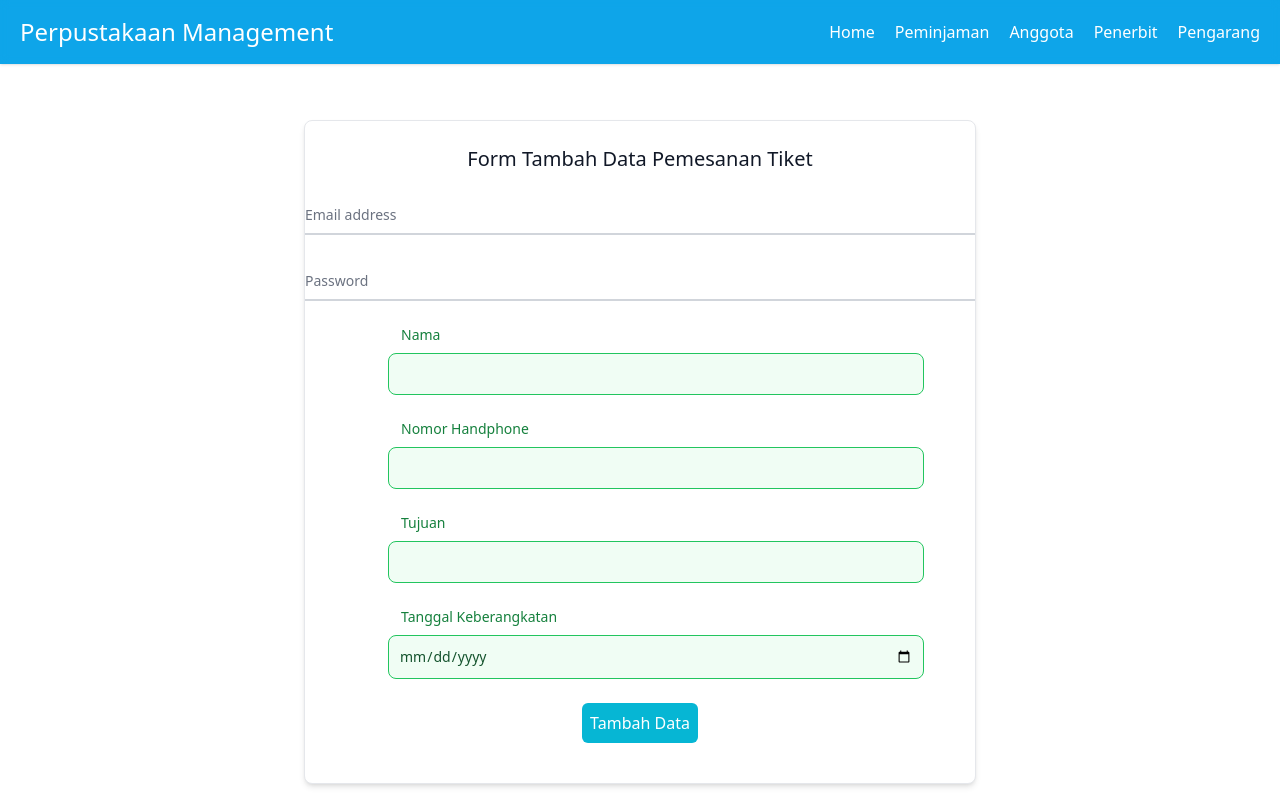
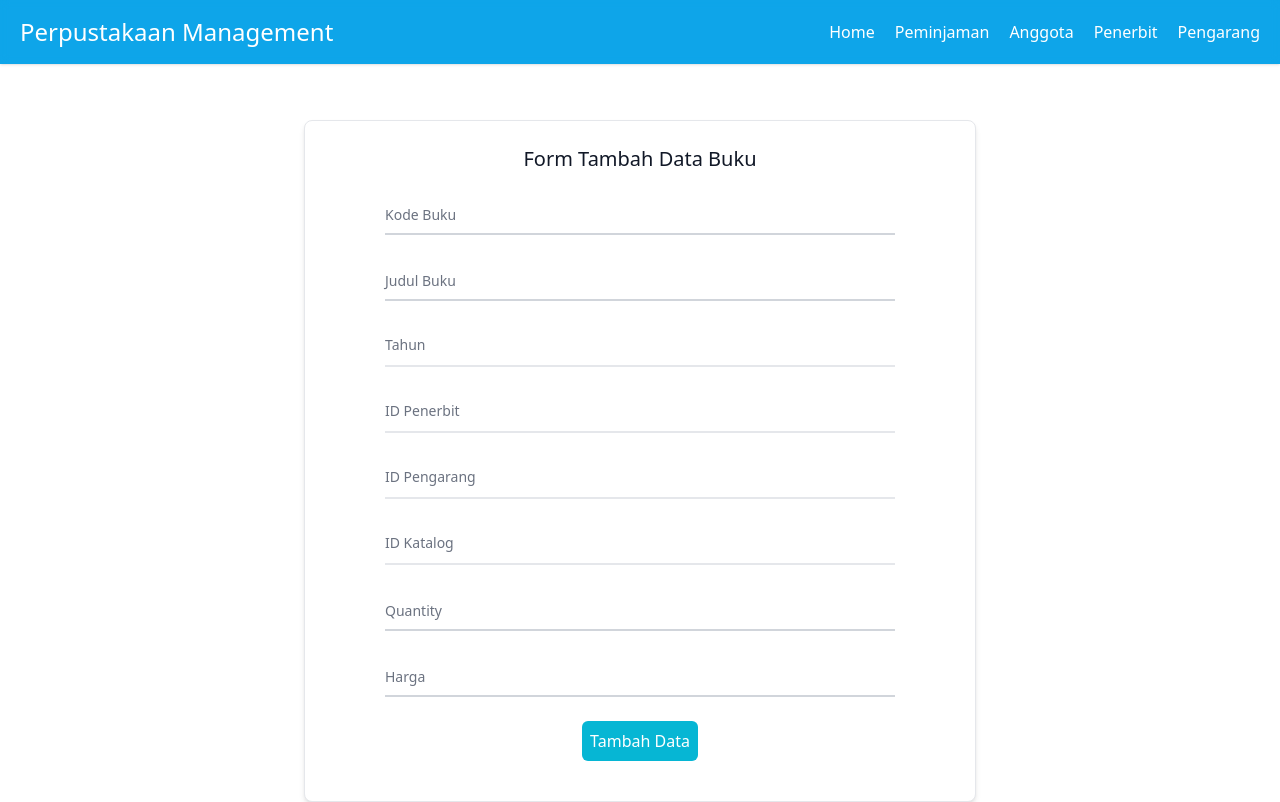
Before and after one commit to next-js-team/store-management-store, a PHP site: the page made by index.php in a window 1280 px wide. Run offline with PHP 8.4, Linux system fonts and the light colour scheme; data that the repository does not hold is empty; some libraries are stand-ins or nearby versions.

Commit message:
update form add

```diff
--- a/view/view_add.php
+++ b/view/view_add.php
@@ -7,6 +7,8 @@
 	<meta name="viewport" content="width=device-width, initial-scale=1.0">
 	<title>Document</title>
 	<script src="https://cdn.tailwindcss.com"></script>
+	<!-- <link href="https://cdnjs.cloudflare.com/ajax/libs/flowbite/1.6.2/flowbite.min.css" rel="stylesheet" /> -->
+
 </head>
 
 <body>
@@ -39,59 +41,101 @@
 
 					<div class="flex flex-col items-center pb-10">
 
-						<h1 class="mb-1 mt-6 text-xl font-medium text-gray-900 dark:text-white">Form Tambah Data Pemesanan Tiket</h1>
+						<h1 class="mb-1 mt-6 text-xl font-medium text-gray-900 dark:text-white">Form Tambah Data Buku</h1>
 
 						<div class="mt-4 w-full">
 							<form action="" method="POST">
-								<div class="flex flex-col">
+								<div class="flex flex-col mx-20">
 
 
 
 									<div class="relative z-0 w-full mb-6 group">
-										<input type="email" name="floating_email" id="floating_email" class="block py-2.5 px-0 w-full text-sm text-gray-900 bg-transparent border-0 border-b-2 border-gray-300 appearance-none dark:text-white dark:border-gray-600 dark:focus:border-blue-500 focus:outline-none focus:ring-0 focus:border-blue-600 peer" placeholder=" " required />
-										<label for="floating_email" class="peer-focus:font-medium absolute text-sm text-gray-500 dark:text-gray-400 duration-300 transform -translate-y-6 scale-75 top-3 -z-10 origin-[0] peer-focus:left-0 peer-focus:text-blue-600 peer-focus:dark:text-blue-500 peer-placeholder-shown:scale-100 peer-placeholder-shown:translate-y-0 peer-focus:scale-75 peer-focus:-translate-y-6">Email address</label>
+										<input type="text" name="kodebuku" id="" class="block py-2.5 px-0 w-full text-sm text-gray-900 bg-transparent border-0 border-b-2 border-gray-300 appearance-none dark:text-white dark:border-gray-600 dark:focus:border-blue-500 focus:outline-none focus:ring-0 focus:border-blue-600 peer" placeholder=" " required />
+										<label class="peer-focus:font-medium absolute text-sm text-gray-500 dark:text-gray-400 duration-300 transform -translate-y-6 scale-75 top-3 -z-10 origin-[0] peer-focus:left-0 peer-focus:text-blue-600 peer-focus:dark:text-blue-500 peer-placeholder-shown:scale-100 peer-placeholder-shown:translate-y-0 peer-focus:scale-75 peer-focus:-translate-y-6">Kode Buku</label>
 									</div>
 									<div class="relative z-0 w-full mb-6 group">
-										<input type="password" name="floating_password" id="floating_password" class="block py-2.5 px-0 w-full text-sm text-gray-900 bg-transparent border-0 border-b-2 border-gray-300 appearance-none dark:text-white dark:border-gray-600 dark:focus:border-blue-500 focus:outline-none focus:ring-0 focus:border-blue-600 peer" placeholder=" " required />
-										<label for="floating_password" class="peer-focus:font-medium absolute text-sm text-gray-500 dark:text-gray-400 duration-300 transform -translate-y-6 scale-75 top-3 -z-10 origin-[0] peer-focus:left-0 peer-focus:text-blue-600 peer-focus:dark:text-blue-500 peer-placeholder-shown:scale-100 peer-placeholder-shown:translate-y-0 peer-focus:scale-75 peer-focus:-translate-y-6">Password</label>
+										<input type="text" name="judulbuku" id="floating_password" class="block py-2.5 px-0 w-full text-sm text-gray-900 bg-transparent border-0 border-b-2 border-gray-300 appearance-none dark:text-white dark:border-gray-600 dark:focus:border-blue-500 focus:outline-none focus:ring-0 focus:border-blue-600 peer" placeholder=" " required />
+										<label class="peer-focus:font-medium absolute text-sm text-gray-500 dark:text-gray-400 duration-300 transform -translate-y-6 scale-75 top-3 -z-10 origin-[0] peer-focus:left-0 peer-focus:text-blue-600 peer-focus:dark:text-blue-500 peer-placeholder-shown:scale-100 peer-placeholder-shown:translate-y-0 peer-focus:scale-75 peer-focus:-translate-y-6">Judul Buku</label>
 									</div>
-									<!-- Nama -->
-									<div class="mb-6 mx-4 w-full  ">
-										<label for="username-error" class="block mb-2 ml-20 text-sm font-medium text-green-700 dark:text-green-500">Nama</label>
-										<div class="grid place-items-center">
-											<input required name="nama" type="text" id="" class="w-[80%] bg-green-50 border border-green-500 text-green-900 placeholder-green-700 text-sm rounded-lg focus:ring-green-500 focus:border-green-500 block p-2.5 dark:bg-green-100 dark:border-green-400">
-										</div>
+
+									<div class="relative z-0 w-full mb-6 group">
+
+										<!-- <label for="underline_select" class="sr-only">Tahun</label> -->
+										<select name="tahun" id="underline_select" class="block py-2.5 px-0 w-full text-sm text-gray-500 bg-transparent border-0 border-b-2 border-gray-200 appearance-none dark:text-gray-400 dark:border-gray-700 dark:focus:border-blue-500 focus:outline-none focus:ring-0 focus:border-blue-600 peer">
+											<option selected>Tahun</option>
+											<option value="1990">1990</option>
+											<option value="1991">1991</option>
+											<option value="1992">1992</option>
+											<option value="1993">1993</option>
+											<option value="1994">1994</option>
+											<option value="1995">1995</option>
+											<option value="1996">1996</option>
+											<option value="1997">1997</option>
+											<option value="1998">1998</option>
+											<option value="1999">1999</option>
+											<option value="2000">2000</option>
+											<option value="2001">2001</option>
+											<option value="2002">2002</option>
+											<option value="2003">2003</option>
+											<option value="2004">2004</option>
+											<option value="2005">2005</option>
+											<option value="2006">2006</option>
+											<option value="2007">2007</option>
+											<option value="2008">2008</option>
+											<option value="2009">2009</option>
+											<option value="2010">2010</option>
+											<option value="2011">2011</option>
+											<option value="2012">2012</option>
+											<option value="2013">2013</option>
+											<option value="2014">2014</option>
+											<option value="2015">2015</option>
+											<option value="2016">2016</option>
+											<option value="2017">2017</option>
+											<option value="2018">2018</option>
+											<option value="2019">2019</option>
+											<option value="2020">2020</option>
+											<option value="2021">2021</option>
+										</select>
 
 									</div>
 
 
-									<!-- NO HP -->
-									<div class="mb-6 mx-4 w-full  ">
-										<label class="block ml-20 mb-2 text-sm font-medium text-green-700 dark:text-green-500">Nomor Handphone</label>
-										<div class="grid place-items-center">
-											<input required name="no_hp" type="number" id="nohp" class=" w-[80%] bg-green-50 border border-green-500 text-green-900 placeholder-green-700 text-sm rounded-lg focus:ring-green-500 focus:border-green-500 p-2.5 dark:bg-green-100 dark:border-green-400">
-										</div>
 
+									<div class="relative z-0 w-full mb-6 group">
+										<select name="idpenerbit" id="underline_select" class="block py-2.5 px-0 w-full text-sm text-gray-500 bg-transparent border-0 border-b-2 border-gray-200 appearance-none dark:text-gray-400 dark:border-gray-700 dark:focus:border-blue-500 focus:outline-none focus:ring-0 focus:border-blue-600 peer">
+											<option selected>ID Penerbit</option>
+											<?php while ($data = $this->model->fetch($idPenerbit)) {
+												echo "<option value='$data[0]'>$data[0]</option>";
+											} ?>
+										</select>
+									</div>
+									<div class="relative z-0 w-full mb-6 group">
+										<select name="idpengarang" id="underline_select" class="block py-2.5 px-0 w-full text-sm text-gray-500 bg-transparent border-0 border-b-2 border-gray-200 appearance-none dark:text-gray-400 dark:border-gray-700 dark:focus:border-blue-500 focus:outline-none focus:ring-0 focus:border-blue-600 peer">
+											<option selected>ID Pengarang</option>
+											<?php while ($datapengarang = $this->model->fetch($idPengarang)) {
+												echo "<option value='$datapengarang[0]'>$datapengarang[0]</option>";
+											} ?>
+										</select>
+									</div>
+									<div class="relative z-0 w-full mb-6 group">
+										<select name="idkatalog" id="underline_select" class="block py-2.5 px-0 w-full text-sm text-gray-500 bg-transparent border-0 border-b-2 border-gray-200 appearance-none dark:text-gray-400 dark:border-gray-700 dark:focus:border-blue-500 focus:outline-none focus:ring-0 focus:border-blue-600 peer">
+											<option selected>ID Katalog</option>
+											<?php while ($datakatalog = $this->model->fetch($idKatalog)) {
+												echo "<option value='$datakatalog[0]'>$datakatalog[0]</option>";
+											} ?>
+										</select>
 									</div>
 
-									<!-- Tempat -->
-									<div class="mb-6 mx-4 w-full  ">
-										<label for="username-error" class="block mb-2 ml-20 text-sm font-medium text-green-700 dark:text-green-500">Tujuan</label>
-										<div class="grid place-items-center">
-											<input required name="tujuan" type="text" id="" class="w-[80%] bg-green-50 border border-green-500 text-green-900 placeholder-green-700 text-sm rounded-lg focus:ring-green-500 focus:border-green-500 block p-2.5 dark:bg-green-100 dark:border-green-400">
-										</div>
-
+									<div class="relative z-0 w-full mb-6 group">
+										<input type="number" min="1" max="1000" name="quantity" id="floating_password" class="block py-2.5 px-0 w-full text-sm text-gray-900 bg-transparent border-0 border-b-2 border-gray-300 appearance-none dark:text-white dark:border-gray-600 dark:focus:border-blue-500 focus:outline-none focus:ring-0 focus:border-blue-600 peer" placeholder=" " required />
+										<label class="peer-focus:font-medium absolute text-sm text-gray-500 dark:text-gray-400 duration-300 transform -translate-y-6 scale-75 top-3 -z-10 origin-[0] peer-focus:left-0 peer-focus:text-blue-600 peer-focus:dark:text-blue-500 peer-placeholder-shown:scale-100 peer-placeholder-shown:translate-y-0 peer-focus:scale-75 peer-focus:-translate-y-6">Quantity</label>
 									</div>
 
+									<div class="relative z-0 w-full mb-6 group">
+										<input type="number" min="1" max="1000000" name="harga" id="floating_password" class="block py-2.5 px-0 w-full text-sm text-gray-900 bg-transparent border-0 border-b-2 border-gray-300 appearance-none dark:text-white dark:border-gray-600 dark:focus:border-blue-500 focus:outline-none focus:ring-0 focus:border-blue-600 peer" placeholder=" " required />
+										<label class="peer-focus:font-medium absolute text-sm text-gray-500 dark:text-gray-400 duration-300 transform -translate-y-6 scale-75 top-3 -z-10 origin-[0] peer-focus:left-0 peer-focus:text-blue-600 peer-focus:dark:text-blue-500 peer-placeholder-shown:scale-100 peer-placeholder-shown:translate-y-0 peer-focus:scale-75 peer-focus:-translate-y-6">Harga</label>
+									</div>
 
-									<!-- Tanggal Kunjungan -->
-									<div class="mb-6 mx-4 w-full  ">
-										<label class="block mb-2 ml-20 text-sm font-medium text-green-700 dark:text-green-500">Tanggal Keberangkatan</label>
-										<div class="grid place-items-center">
-											<input required name="tanggal" type="date" id="tanggal" class="w-[80%] bg-green-50 border border-green-500 text-green-900 placeholder-green-700 text-sm rounded-lg focus:ring-green-500 focus:border-green-500 block p-2.5 dark:bg-green-100 dark:border-green-400">
-										</div>
-
-									</div>
 
 
 
@@ -114,6 +158,9 @@
 
 		</div>
 	</section>
+
+	<!-- <script src="https://cdnjs.cloudflare.com/ajax/libs/flowbite/1.6.2/flowbite.min.js"></script> -->
+
 </body>
 
 </html>
```
